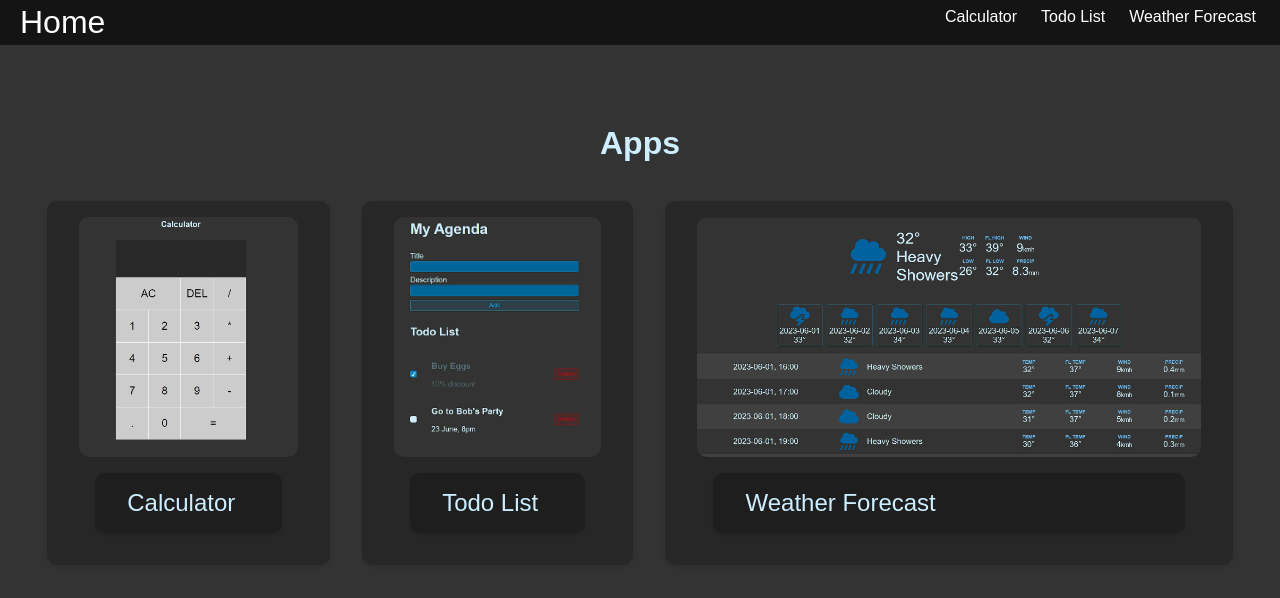
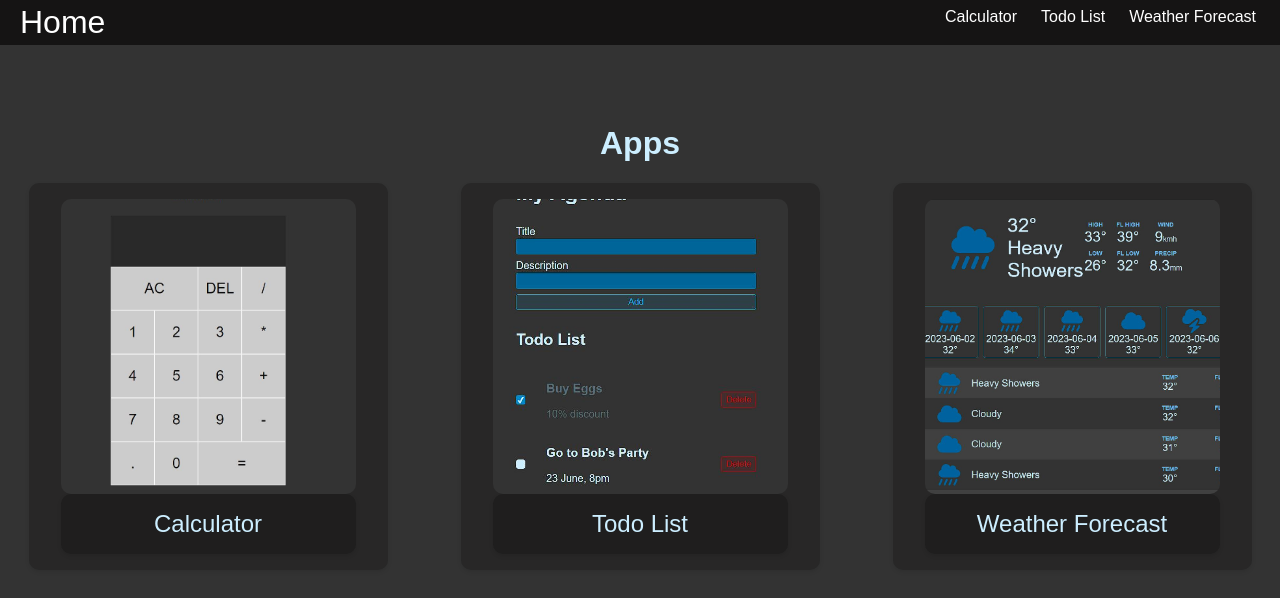
Before and after one commit to loggerino/All-In-One, a React (Vite) app: page / in a window 1280 px wide. Shown: the top 598 px of the page. Built offline with nearby package versions, Linux system fonts and the light colour scheme.

Commit message:
grid display of home page

```diff
--- a/src/style.css
+++ b/src/style.css
@@ -263,22 +263,23 @@ body {
 }
 
 .homelist {
-  display: flex;
-  justify-content: center;
+  display: grid;
+  grid-template-columns: repeat(auto-fit, minmax(295px, 1fr));
+  gap: 1rem;
+  justify-items: center;
   align-items: center;
-  height: 50vh;
   margin: 0;
   padding: 0;
+  list-style-type: none;
 }
 
 .homelist li {
-  margin: 1rem;
+  text-align: center;
   background-color: #0501013d;
   border-radius: 10px;
   padding: 1rem 2rem;
   box-shadow: 0 2px 4px rgba(0, 0, 0, 0.1);
   transition: transform 0.2s ease-in-out;
-  list-style-type: none;
 }
 
 .homelist li:hover {
@@ -293,12 +294,12 @@ body {
 
 .app-image {
   display: flex;
+  aspect-ratio: 1;
+  object-fit: cover;
   justify-content: center;
-  width: auto;
-  height: 30vh;
+  width: 295px;
   border-radius: 10px;
 }
-
 
 .home-title {
   margin-top: 5rem;
```
